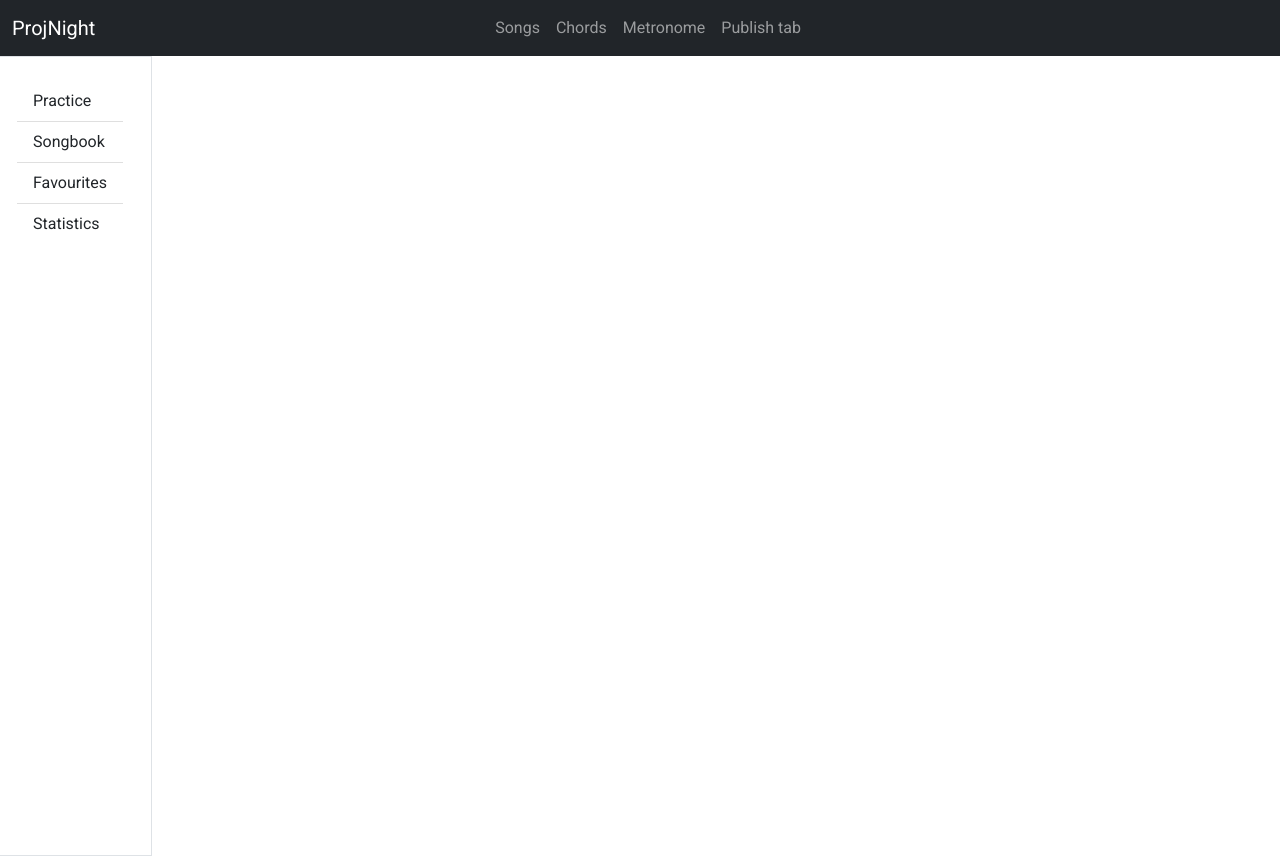
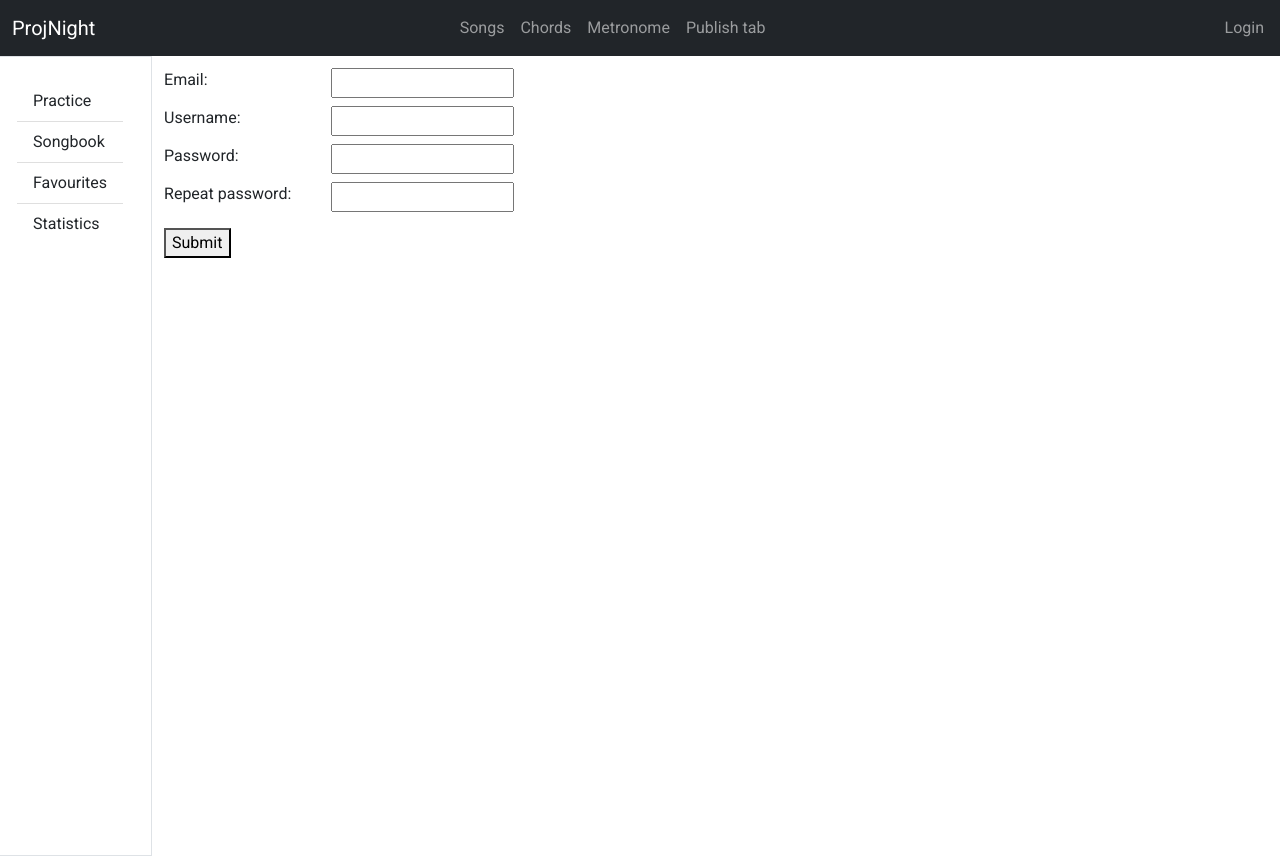
Before and after one commit to Sabin-B-99/ProjectNightingale, an Angular app in the folder ProjectNightingaleFrontend/: page /register in a window 1280 px wide. Before the commit this address led to /. Built offline with nearby package versions, Linux system fonts and the light colour scheme.

Commit message:
Added login and signup pages

```diff
--- a/ProjectNightingaleFrontend/src/app/app-routing.module.ts
+++ b/ProjectNightingaleFrontend/src/app/app-routing.module.ts
@@ -12,6 +12,8 @@ import {SongTabCreatorComponent} from "./songs/song-tab-creator/song-tab-creator
 import {PractiseComponent} from "./practise/practise.component";
 import {GuitarTabComponent} from "./songs/tabs/guitar-tab/guitar-tab.component";
 import {HarmonicaTabComponent} from "./songs/tabs/harmonica-tab/harmonica-tab.component";
+import {LoginPageComponent} from "./authentication/login-page/login-page.component";
+import {SignupPageComponent} from "./authentication/signup-page/signup-page.component";
 
 const appRoutes: Routes = [
   {path: '', pathMatch: "full", redirectTo:'/routines'},
@@ -28,7 +30,9 @@ const appRoutes: Routes = [
       {path: ':id/topics', component: RoutineDetailComponent},
       {path: 'create', component: RoutineCreatorComponent}
     ]},
-  {path: 'practise/:id', component: PractiseComponent}
+  {path: 'practise/:id', component: PractiseComponent},
+  {path:'login', component: LoginPageComponent},
+  {path: 'register', component: SignupPageComponent}
 ]
 @NgModule({
   imports: [RouterModule.forRoot(appRoutes)],
--- a/ProjectNightingaleFrontend/src/app/app.module.ts
+++ b/ProjectNightingaleFrontend/src/app/app.module.ts
@@ -42,6 +42,8 @@ import { HarmonicaTabComponent } from './songs/tabs/harmonica-tab/harmonica-tab.
 import { LinkifyChordsPipe } from './pipes/linkify-chords.pipe';
 import { ChordTooltipComponent } from './chords/chord-tooltip/chord-tooltip.component';
 import { ChordTooltipDirective } from './directives/chord-tooltip.directive';
+import { LoginPageComponent } from './authentication/login-page/login-page.component';
+import { SignupPageComponent } from './authentication/signup-page/signup-page.component';
 
 @NgModule({
   declarations: [
@@ -79,7 +81,9 @@ import { ChordTooltipDirective } from './directives/chord-tooltip.directive';
     HarmonicaTabComponent,
     LinkifyChordsPipe,
     ChordTooltipComponent,
-    ChordTooltipDirective
+    ChordTooltipDirective,
+    LoginPageComponent,
+    SignupPageComponent
   ],
   imports: [
     BrowserModule,
--- /dev/null
+++ b/ProjectNightingaleFrontend/src/app/authentication/login-page/login-page.component.html
@@ -0,0 +1,16 @@
+<div>
+  <form [formGroup]="loginForm" (ngSubmit)="onLogInFormSubmitted()">
+    <div class="container">
+      <span class="row my-sm-2">
+        <label class="col">Username:</label>
+        <input formControlName="userName" type="text" class="col">
+      </span>
+      <span class="row my-sm-2">
+        <label class="col">Password:</label>
+        <input class="col" formControlName="password" type="password">
+      </span>
+      <button class="my-sm-2" type="button">Submit</button>
+      <a [routerLink]="['/register']" class="mx-sm-2 my-sm-2">Create a new account?</a>
+    </div>
+  </form>
+</div>
--- /dev/null
+++ b/ProjectNightingaleFrontend/src/app/authentication/login-page/login-page.component.ts
@@ -0,0 +1,27 @@
+import {Component, OnInit} from '@angular/core';
+import {FormControl, FormGroup} from "@angular/forms";
+import {ActivatedRoute, Router} from "@angular/router";
+
+@Component({
+  selector: 'app-login-page',
+  templateUrl: './login-page.component.html',
+  styleUrls: ['./login-page.component.css']
+})
+export class LoginPageComponent implements OnInit{
+
+  loginForm: FormGroup;
+
+  constructor(private route: ActivatedRoute, private router: Router) {
+  }
+
+  ngOnInit() {
+    this.loginForm = new FormGroup({
+        'userName': new FormControl<string>(''),
+        'password': new FormControl<string>('')
+    })
+  }
+
+  onLogInFormSubmitted() {
+
+  }
+}
--- /dev/null
+++ b/ProjectNightingaleFrontend/src/app/authentication/signup-page/signup-page.component.html
@@ -0,0 +1,23 @@
+<div>
+  <form [formGroup]="signUpForm" (ngSubmit)="onRegistrationFormSubmitted()">
+    <div class="container">
+      <span class="row my-sm-2">
+        <label class="col">Email:</label>
+        <input formControlName="email" type="email" class="col">
+      </span>
+      <span class="row my-sm-2">
+        <label class="col">Username:</label>
+        <input formControlName="username" type="text" class="col">
+      </span>
+      <span class="row my-sm-2">
+        <label class="col">Password:</label>
+        <input class="col" formControlName="password" type="password">
+      </span>
+      <span class="row my-sm-2">
+        <label class="col">Repeat password:</label>
+        <input class="col" formControlName="confirmPassword" type="password">
+      </span>
+      <button type="button" class="my-sm-2">Submit</button>
+    </div>
+  </form>
+</div>
--- /dev/null
+++ b/ProjectNightingaleFrontend/src/app/authentication/signup-page/signup-page.component.ts
@@ -0,0 +1,27 @@
+import {Component, OnInit} from '@angular/core';
+import {FormControl, FormGroup} from "@angular/forms";
+
+@Component({
+  selector: 'app-signup-page',
+  templateUrl: './signup-page.component.html',
+  styleUrls: ['./signup-page.component.css']
+})
+export class SignupPageComponent implements OnInit{
+  signUpForm: FormGroup;
+
+  constructor() {
+  }
+
+  ngOnInit() {
+    this.signUpForm = new FormGroup({
+      'email': new FormControl(''),
+      'username': new FormControl(''),
+      'password': new FormControl(''),
+      'confirmPassword': new FormControl('')
+    })
+  }
+
+  onRegistrationFormSubmitted() {
+
+  }
+}
--- a/ProjectNightingaleFrontend/src/app/navbar/navbar.component.html
+++ b/ProjectNightingaleFrontend/src/app/navbar/navbar.component.html
@@ -42,4 +42,15 @@
     </ul>
   </div>
   <div class="w-100"></div>
+  <div>
+    <ul class="navbar-nav mx-sm-2">
+      <li class="nav-item">
+        <a routerLinkActive="active"
+           [routerLink]="['login']"
+           class="nav-link">
+          Login
+        </a>
+      </li>
+    </ul>
+  </div>
 </nav>
```
Also changed, not shown: ProjectNightingaleFrontend/src/app/authentication/login-page/login-page.component.css (added), ProjectNightingaleFrontend/src/app/authentication/signup-page/signup-page.component.css (added).
